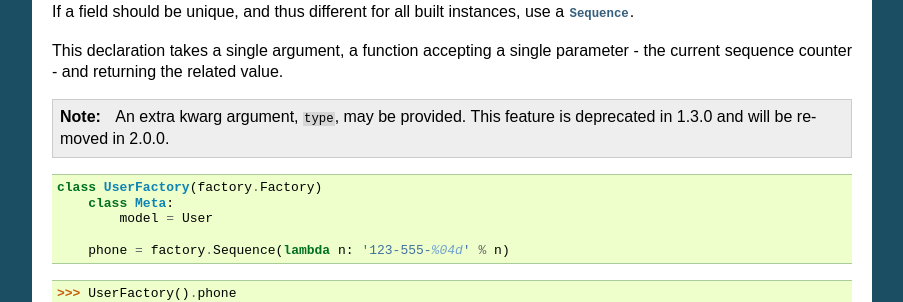
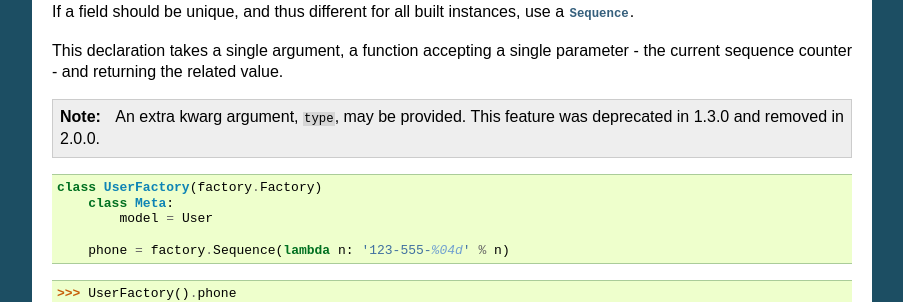
Before and after one commit to FactoryBoy/factory_boy, a Sphinx documentation site: the page built from docs/reference.rst, in a window 1280 px wide and 900 px high, scrolled down 8355 px. Shown: the part 152-454 px from the top of the window, without its empty margins (198-1101 px from the left). Built offline with Sphinx 7.4.7, drawn with Linux system fonts in a browser that asks for light colours.

Commit message:
Change deprecation/removal notice to past tense

```diff
--- a/docs/reference.rst
+++ b/docs/reference.rst
@@ -634,7 +634,7 @@ This declaration takes a single argument, a function accepting a single paramete
 
 
 .. note:: An extra kwarg argument, ``type``, may be provided.
-          This feature is deprecated in 1.3.0 and will be removed in 2.0.0.
+          This feature was deprecated in 1.3.0 and removed in 2.0.0.
 
 
 .. code-block:: python
```
